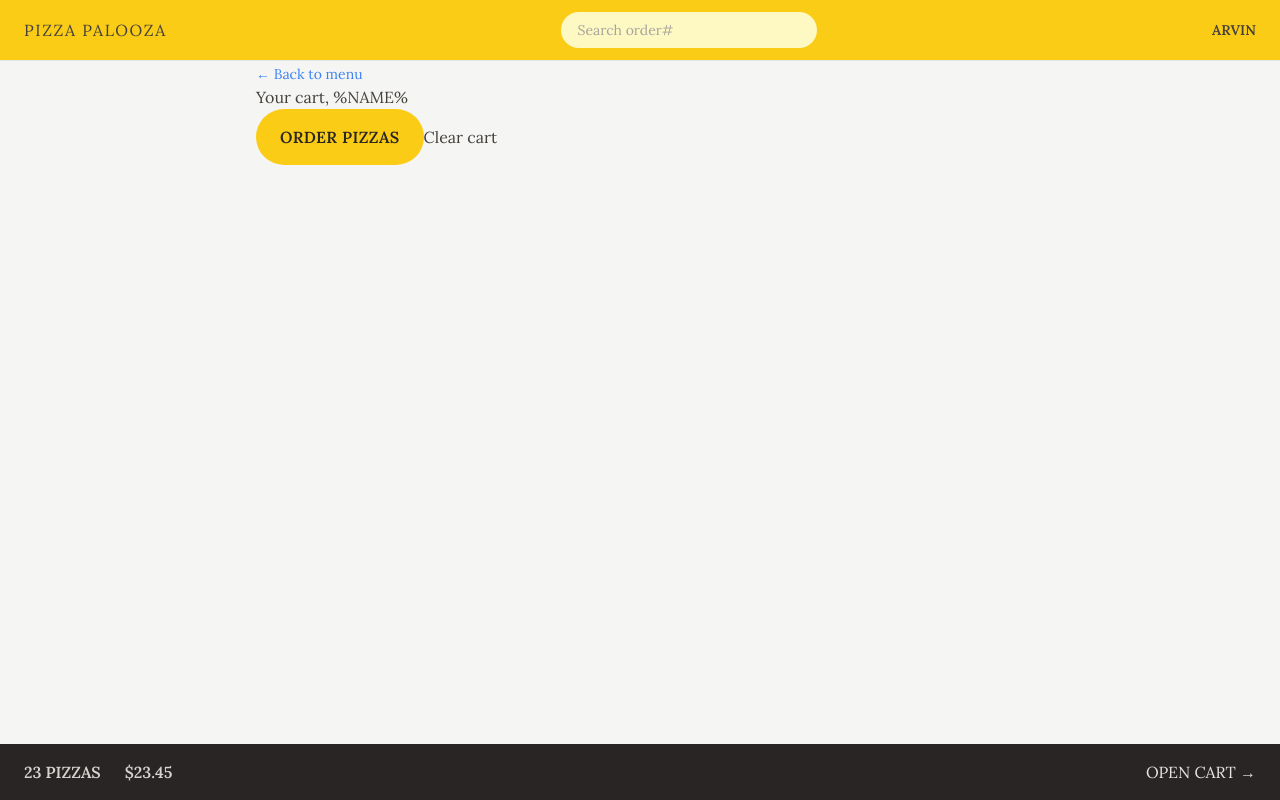
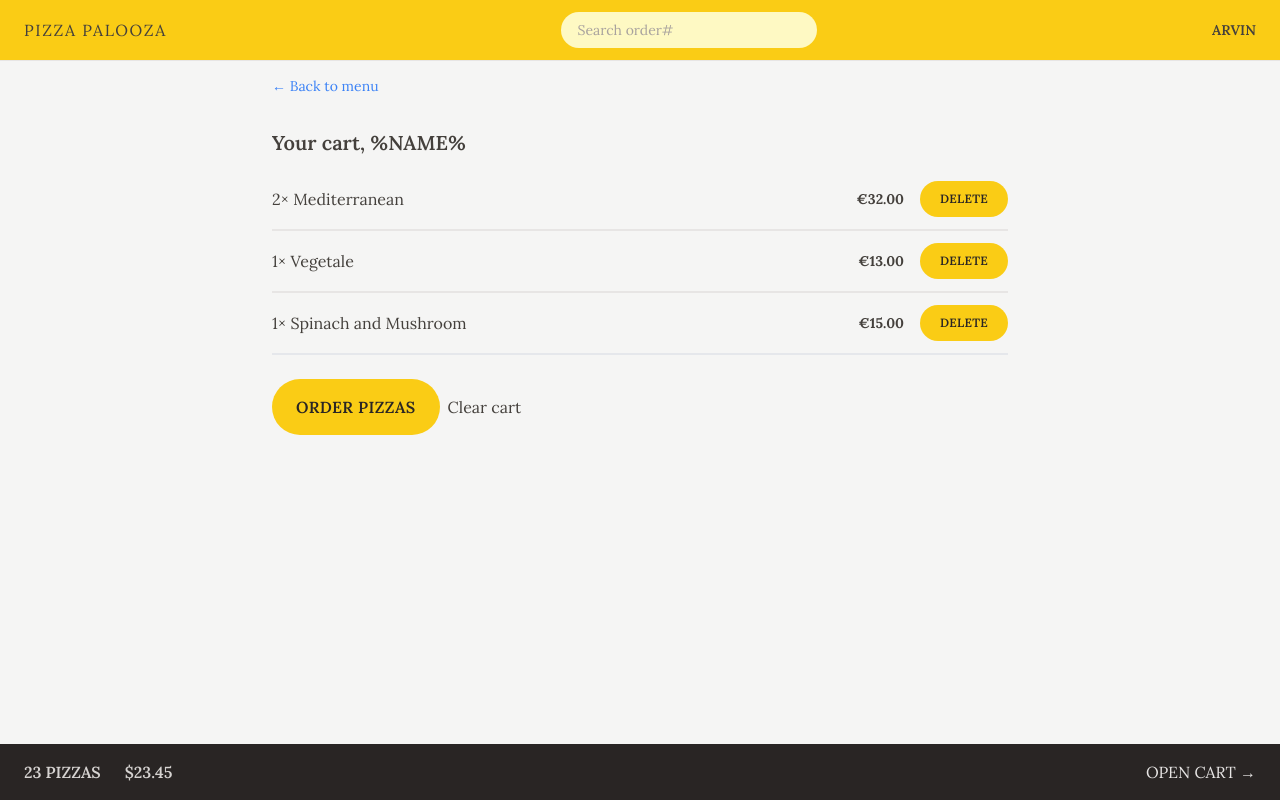
Before and after one commit to arvinbuid/pizza-palooza, a React (Vite) app: page /cart in a window 1280 px wide. Built offline with nearby package versions, Linux system fonts and the light colour scheme.

Commit message:
Added styling inside Cart & CartItem component.

```diff
--- a/src/features/cart/Cart.jsx
+++ b/src/features/cart/Cart.jsx
@@ -1,6 +1,7 @@
 import { Link } from 'react-router-dom';
 import LinkButton from '../../ui/LinkButton';
 import Button from '../../ui/Button';
+import CartItem from './CartItem';
 
 const fakeCart = [
   {
@@ -30,7 +31,7 @@
   const cart = fakeCart;
 
   return (
-    <div>
+    <div className="px-4 py-3">
       <LinkButton
         to="/menu"
         className="text-sm text-blue-500 hover:text-blue-600 hover:underline"
@@ -38,9 +39,15 @@
         &larr; Back to menu
       </LinkButton>
 
-      <h2>Your cart, %NAME%</h2>
+      <h2 className="mt-8 text-xl font-semibold">Your cart, %NAME%</h2>
 
-      <div>
+      <ul className="mt-3 divide-y-2 divide-stone-200 border-b-2">
+        {cart.map((item) => (
+          <CartItem item={item} key={item.pizzaId} />
+        ))}
+      </ul>
+
+      <div className="mt-6 space-x-2">
         <Button to="/order/new" type="primary">
           Order pizzas
         </Button>
--- a/src/features/cart/CartItem.jsx
+++ b/src/features/cart/CartItem.jsx
@@ -1,13 +1,17 @@
+import Button from '../../ui/Button';
+import { formatCurrency } from '../../utils/helpers';
+
 function CartItem({ item }) {
   const { pizzaId, name, quantity, totalPrice } = item;
 
   return (
-    <li>
-      <p>
+    <li className="py-3 sm:flex sm:justify-between sm:items-center">
+      <p className='mb-1 sm:mb-0'>
         {quantity}&times; {name}
       </p>
-      <div>
-        <p>{formatCurrency(totalPrice)}</p>
+      <div className='flex justify-between items-center sm:gap-4'>
+        <p className='text-sm font-bold'>{formatCurrency(totalPrice)}</p>
+        <Button type="small">Delete</Button>
       </div>
     </li>
   );
```
